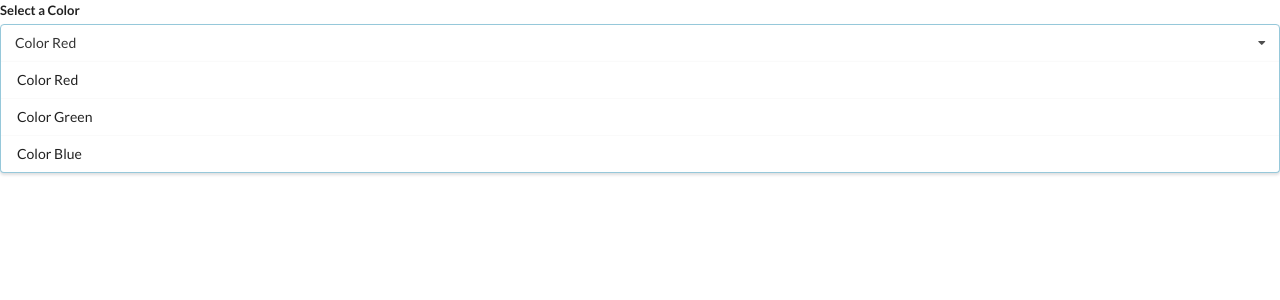
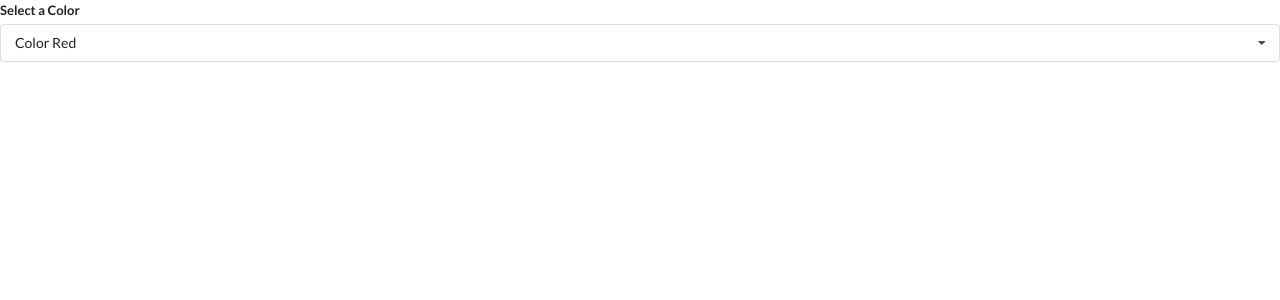
Before and after one commit to rodrigomgimenes/react.widgets, a React (Create React App) app: page / in a window 1280 px wide. Shown: the top 300 px of the page. Built offline with nearby package versions, Linux system fonts and the light colour scheme.

Commit message:
closing dropdown after select a color

```diff
--- a/src/components/Dropdown.js
+++ b/src/components/Dropdown.js
@@ -1,12 +1,16 @@
-import React from 'react';
+import React, { useState } from 'react';
 
 const Dropdown = ({ options, selected, onSelectedChange }) => {
+  const [open, setOpen] = useState(false);
+
   const renderedOptions = options.map(option => {
+    if (option.value === selected.value) { return null; }
+
     return (
       <div
         key={option.value}
         className="item"
-        onClick={() => onSelectedChange(option)}
+        onClick={ () => onSelectedChange(option) }
       >
         {option.label}
       </div>
@@ -17,10 +21,13 @@
     <div className="ui form">
       <div className="field">
         <label className="label">Select a Color</label>
-        <div className="ui selection dropdown visible active">
+        <div
+          className={`ui selection dropdown ${open ? 'visible active' : ''}`}
+          onClick={ () => setOpen(!open) }
+        >
           <i className="dropdown icon"></i>
           <div className="text">{selected.label}</div>
-          <div className="menu visible transition">
+          <div className={`menu ${open ? 'visible transition' : ''}`}>
             {renderedOptions}
           </div>
         </div>
```
